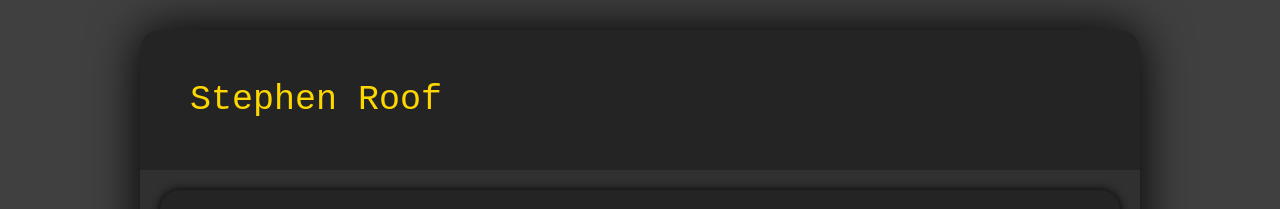
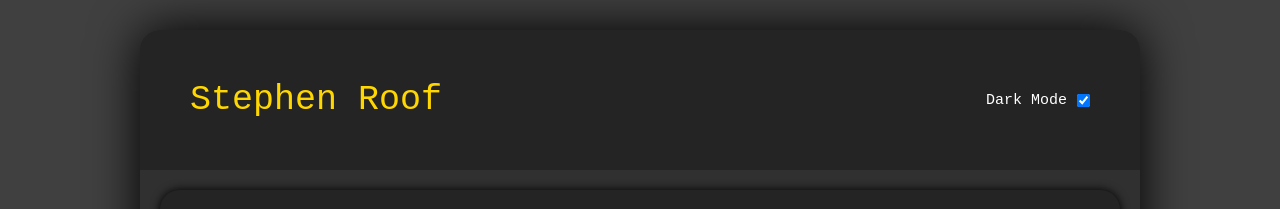
Before and after one commit to steveroof/resume, a React (Vite) app: page / in a window 1280 px wide. Shown: the top 209 px of the page. Built offline with nearby package versions, Linux system fonts and the light colour scheme.

Commit message:
initial lightmode

```diff
--- a/src/components/App.tsx
+++ b/src/components/App.tsx
@@ -1,4 +1,3 @@
-import React from "react";
 import { myData } from "../data";
 import { MainCard } from "./MainCard";
 import { Footer } from "./Footer";
@@ -6,15 +5,14 @@ import { Skills } from "./Skills";
 import { Education } from "./Education";
 import { createId } from "../helpers";
 import { Company } from "./Company";
+import { Header } from "./Header";
 
 export const App: React.FC = () => {
-  const { summary, companies, educations, skills, updateDate } = myData;
+  const { name, summary, companies, educations, skills, updateDate } = myData;
+
   return (
     <div className="page">
-      <header>
-        <h1>Stephen Roof</h1>
-      </header>
-
+      <Header name={name} />
       <main>
         <MainCard titleText="💡 About">
           <span>{summary}</span>
--- /dev/null
+++ b/src/components/Header.tsx
@@ -0,0 +1,23 @@
+import { useState } from "react";
+
+interface IHeaderProps {
+  name: string;
+}
+export const Header: React.FC<IHeaderProps> = ({ name }) => {
+  const [isDarkMode, setDarkMode] = useState(true);
+
+  return (
+    <header className={`header ${isDarkMode ? "darkMode" : "lightMode"}`}>
+      <h1>{name}</h1>
+      <span className="headerDetails">
+        <label htmlFor="chkDarkMode">Dark Mode</label>
+        <input
+          id="chkDarkMode"
+          type="checkbox"
+          checked={isDarkMode}
+          onChange={() => setDarkMode((prev) => !prev)}
+        />
+      </span>
+    </header>
+  );
+};
--- a/src/data/index.ts
+++ b/src/data/index.ts
@@ -5,6 +5,7 @@ import { realWinWin } from "./realWinWin";
 import { signant } from "./signant";
 
 export const myData: IData = {
+  name: "Stephen Roof",
   summary:
     'I believe in "keep it simple", "you ain\'t gonna need it", and continuous refactoring. I prioritize readability and maintainability. I enjoy working on front end web application development, especially writing React, Typescript, and CSS. I have extensive experience with SQL Server.',
   companies: [signant, connolly, realWinWin],
--- a/src/index.css
+++ b/src/index.css
@@ -17,9 +17,10 @@ body {
   font-size: var(--font-text);
   font-family: var(--font-family);
   background-color: var(--color-primary-25);
-  color: var(--color-white);
+  color: var(--color-text);
   display: flex;
   justify-content: center;
+  transition: all 0.5s;
 }
 
 /* ::selection {
@@ -35,12 +36,11 @@ body {
   --font-h2: 3rem;
   --font-h1: 3.5rem;
 
+  --color-text: white;
   --color-primary: black;
   --color-primary-25: color-mix(in srgb, var(--color-primary), transparent 25%);
   --color-primary-50: color-mix(in srgb, var(--color-primary), transparent 50%);
   --color-primary-75: color-mix(in srgb, var(--color-primary), transparent 75%);
-  --color-gray: gray;
-  --color-white: white;
 
   /* accent colors obtained from default vs code theme */
   --color-accent-white: #cccccc;
@@ -54,6 +54,27 @@ body {
   --color-accent-teal: #4ec9b0;
 
   --border-radius: 2rem;
+
+  :has(.lightMode) {
+    /* overwrite certain values */
+    --color-text: navy;
+    --color-primary: gray;
+    --color-primary-25: color-mix(
+      in srgb,
+      var(--color-primary),
+      transparent 25%
+    );
+    --color-primary-50: color-mix(
+      in srgb,
+      var(--color-primary),
+      transparent 50%
+    );
+    --color-primary-75: color-mix(
+      in srgb,
+      var(--color-primary),
+      transparent 75%
+    );
+  }
 }
 
 h1 {
@@ -92,11 +113,19 @@ ul {
   margin: 3rem;
 }
 
-header {
+.header {
   padding: 5rem;
   background-color: var(--color-primary-75);
   border-top-left-radius: var(--border-radius);
   border-top-right-radius: var(--border-radius);
+  display: flex;
+  justify-content: space-between;
+}
+
+.headerDetails {
+  display: flex;
+  align-items: center;
+  gap: 1rem;
 }
 
 main {
--- a/src/model.ts
+++ b/src/model.ts
@@ -1,4 +1,5 @@
 export interface IData {
+  name: string;
   summary: string;
   companies: ICompany[];
   educations: IEducation[];
```
